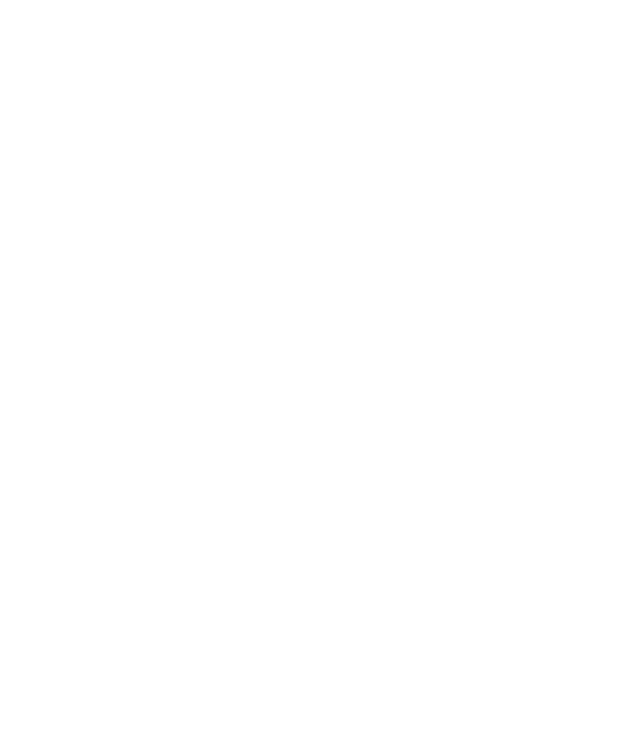
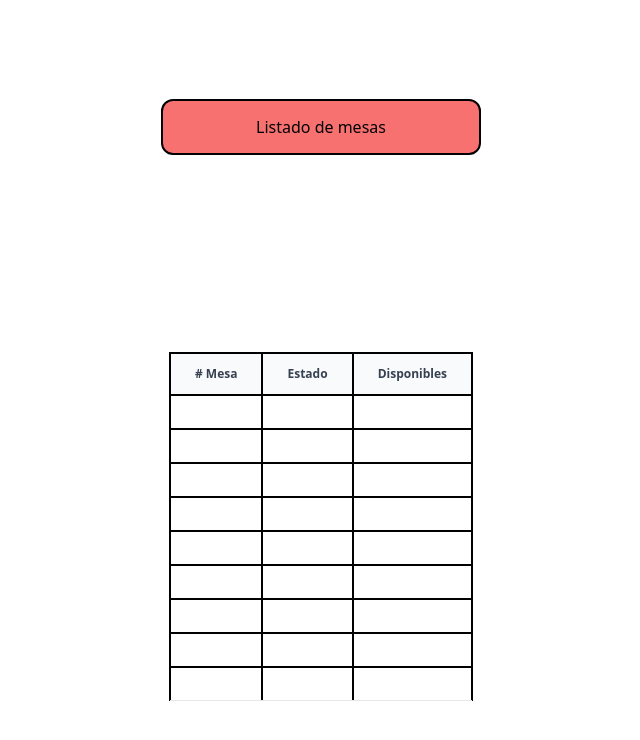
Before and after one commit to Trycatch-tv/Team-13-Frontend, a Vue app: page /list in a window 1280 px wide. Before the commit this address had no page. Shown: the top 740 px of the page, without its empty margins (319-959 px from the left). Built offline with nearby package versions, Linux system fonts and the light colour scheme.

Commit message:
Added table list view

```diff
--- a/src/components/SideMenu.vue
+++ b/src/components/SideMenu.vue
@@ -5,7 +5,7 @@
     </div>
     <div class="flex items-center justify-center flex-col">
       <MenuButton text="Registrar/Editar mesas" route="register" />
-      <MenuButton text="Listado de mesas" route="about" />
+      <MenuButton text="Listado de mesas" route="list" />
       <MenuButton text="Crear/Cancelar reserva" />
     </div>
   </div>
--- a/src/router/index.ts
+++ b/src/router/index.ts
@@ -2,6 +2,7 @@
 import HomeView from '../views/HomeView.vue'
 import RegisterView from '@/views/RegisterView.vue'
 import TableView from '../views/TableView.vue'
+import TablelistView from '../views/TablelistView.vue'
 
 const router = createRouter({
   history: createWebHistory(import.meta.env.BASE_URL),
@@ -23,6 +24,11 @@
       path: '/register',
       name: 'register',
       component: RegisterView
+    },
+    {
+      path: '/list',
+      name: 'list',
+      component: TablelistView
     }
   ]
 })
--- /dev/null
+++ b/src/views/TablelistView.vue
@@ -0,0 +1,44 @@
+<script setup lang="ts">
+import { ref } from 'vue';
+
+const tables = ref([1, 2, 3, 4, 5, 6, 7, 8, 9])
+</script>
+<template>
+  <div class="h-screen flex flex-col justify-around items-center">
+    <div class="flex justify-center items-center bg-red-400 h-14 w-80 rounded-xl border-black border-2">
+      Listado de mesas
+    </div>
+
+    <div class="relative overflow-x-auto">
+      <table class="w-full text-sm text-left text-gray-500">
+        <thead class="text-xs text-gray-700 bg-gray-50 border-2 border-black">
+          <tr>
+            <th scope="col" class="px-6 py-3">
+              # Mesa
+            </th>
+            <th scope="col" class="px-6 py-3 border-2 border-black">
+              Estado
+            </th>
+            <th scope="col" class="px-6 py-3">
+              Disponibles
+            </th>
+          </tr>
+        </thead>
+        <tbody>
+          <tr class="bg-white border-2 border-black" v-for="table in tables" :key="table">
+            <th scope="row" class="px-6 py-4 font-medium text-gray-900 whitespace-nowrap">
+            </th>
+            <td class="px-6 py-4 border-black border-2">
+            </td>
+            <td class="px-6 py-4">
+            </td>
+          </tr>
+          <tr class="bg-white border-b">
+
+          </tr>
+        </tbody>
+      </table>
+    </div>
+
+  </div>
+</template>
```
